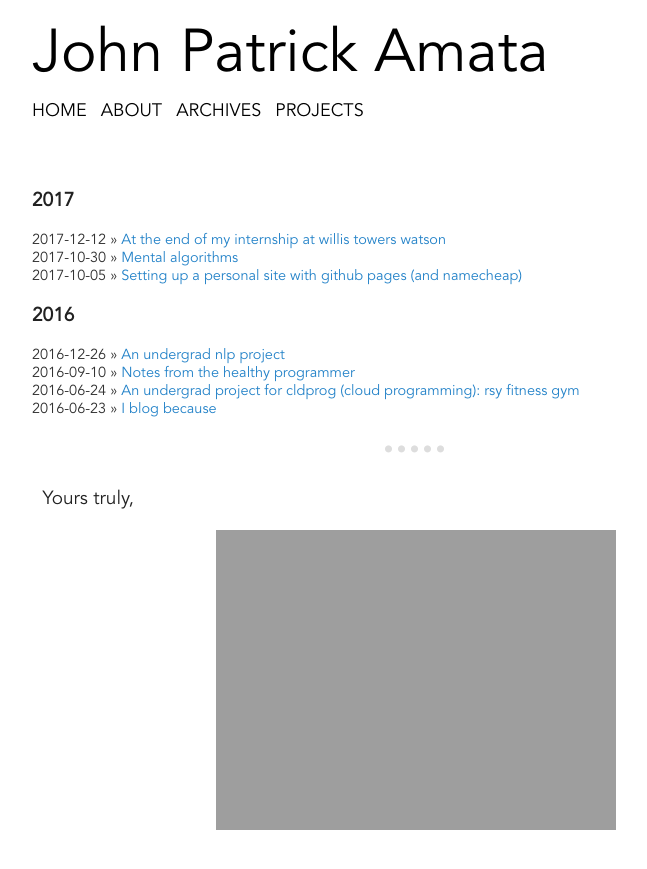
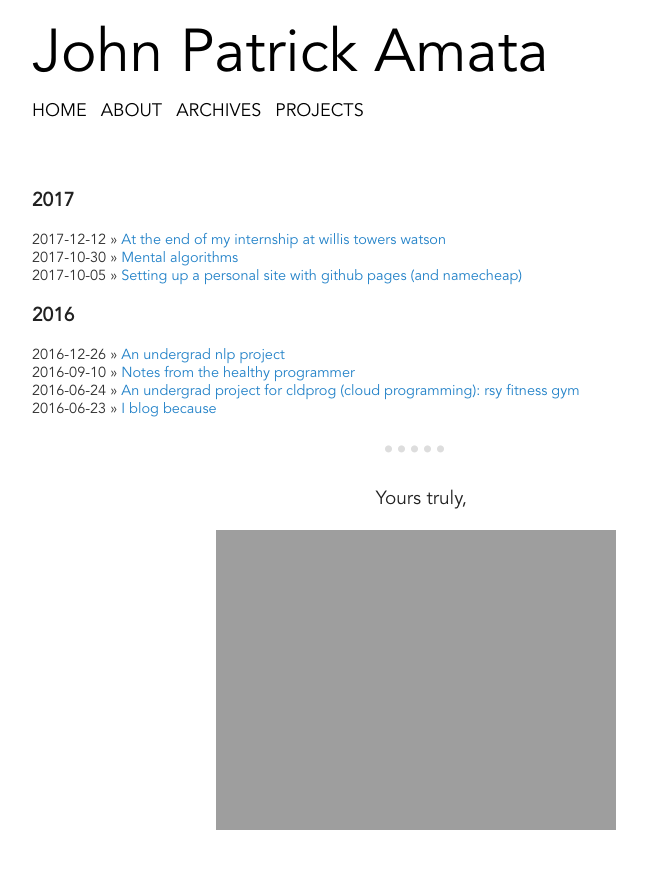
Before and after one commit to jpamata/jpamata.github.io, a Jekyll site: the page built from archives.md, in a window 1280 px wide. Shown: the top 869 px of the page, without its empty margins (224-871 px from the left). Built offline with Jekyll 4.4.1, drawn with Linux system fonts in a browser that asks for light colours.

Commit message:
Update archives.md

```diff
--- a/archives.md
+++ b/archives.md
@@ -33,7 +33,7 @@ permalink: /archives/
 </ul>
 </div>
 <hr/>
-<p>&nbsp;&nbsp;Yours truly,</p>
+<p align="center">&nbsp;&nbsp;Yours truly,</p>
 <div style="display: flex; justify-content: center;">
   <img src="http://johnamata.com/assets/transparent-sign.png">
 </div>
```
